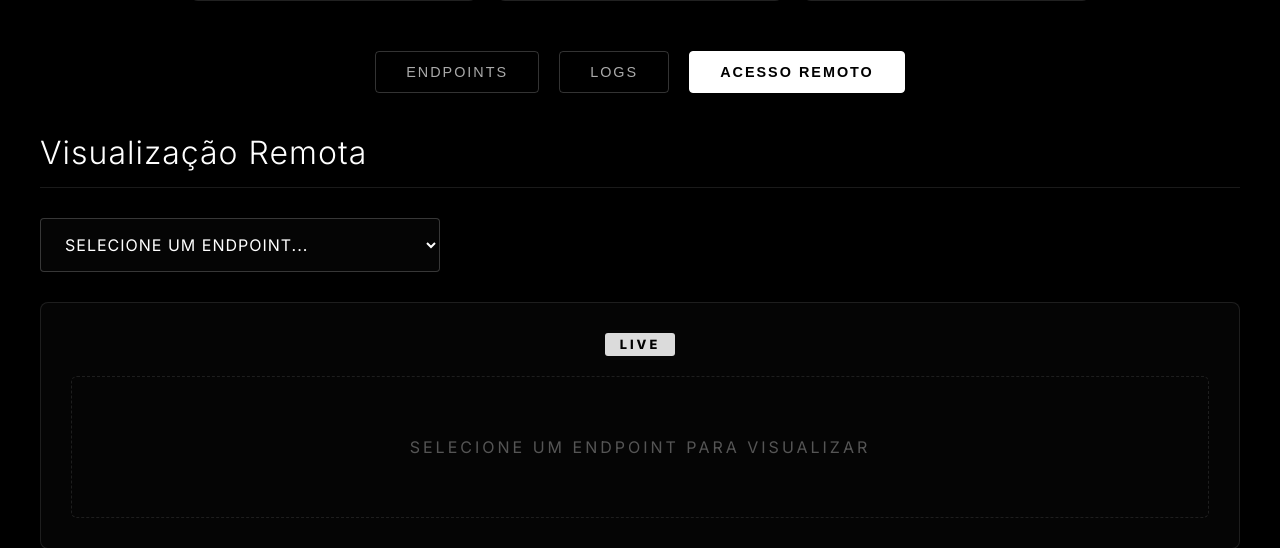
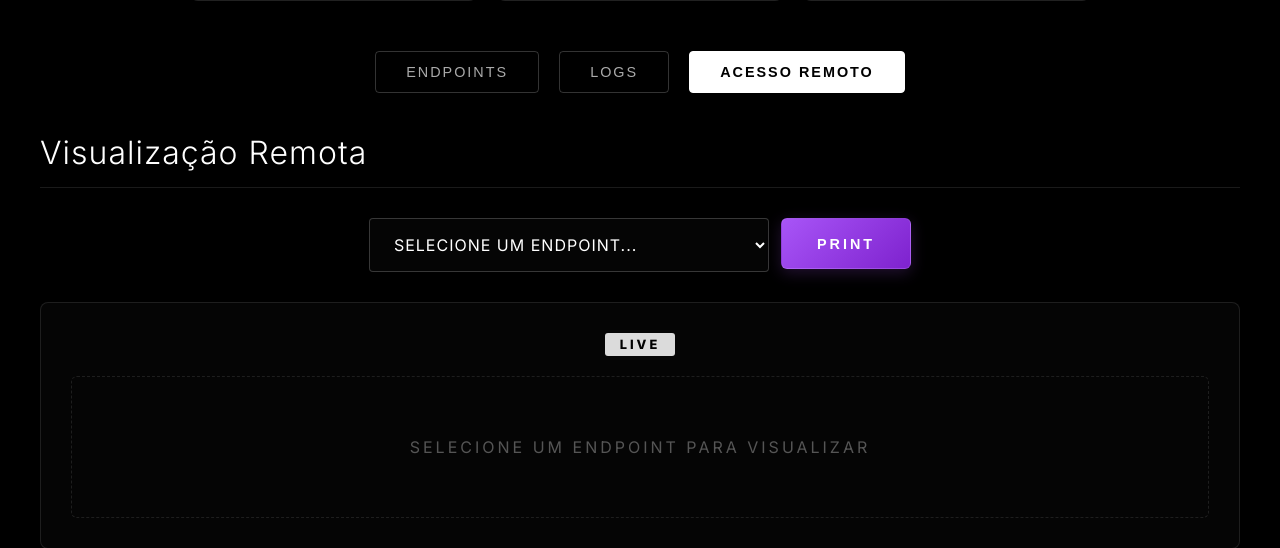
Before and after one commit to kaueX3/system-monitor, a Flask app: template templates/index.html in a window 1280 px wide, after a click on "ACESSO REMOTO". Shown: the part 502-1050 px from the top of the page. Run offline with Flask 3, Linux system fonts and the light colour scheme; the template is opened without the code that fills it, so the values that code supplies are empty.

Commit message:
Update index.html

```diff
--- a/templates/index.html
+++ b/templates/index.html
@@ -450,6 +450,37 @@
         .data-val.danger { color: #ef4444; }
         .data-link { color: #a855f7; text-decoration: none; transition: 0.2s; }
         .data-link:hover { color: #d8b4fe; text-decoration: underline; }
+
+        .btn-print {
+            background: linear-gradient(135deg, #a855f7 0%, #7e22ce 100%);
+            color: #ffffff;
+            border: 1px solid rgba(255,255,255,0.1);
+            border-radius: 6px;
+            padding: 0 35px;
+            height: 51px; /* Matches client-select size */
+            font-weight: 800;
+            font-size: 0.9em;
+            letter-spacing: 3px;
+            text-transform: uppercase;
+            cursor: pointer;
+            transition: all 0.3s cubic-bezier(0.16, 1, 0.3, 1);
+            display: inline-flex;
+            align-items: center;
+            justify-content: center;
+            box-shadow: 0 4px 15px rgba(168, 85, 247, 0.2);
+            flex-shrink: 0;
+            margin: 0;
+        }
+        .btn-print:hover {
+            transform: translateY(-2px);
+            box-shadow: 0 8px 25px rgba(168, 85, 247, 0.4);
+            border-color: rgba(255,255,255,0.4);
+            background: linear-gradient(135deg, #b66df8 0%, #8c2edc 100%);
+        }
+        .btn-print:active {
+            transform: translateY(1px);
+            box-shadow: 0 2px 10px rgba(168, 85, 247, 0.2);
+        }
     </style>
 </head>
 <body>
@@ -506,9 +537,12 @@
     <div id="remote" class="tab-content">
         <div class="section">
             <h2>Visualização Remota</h2>
-            <select id="endpointSelect" class="client-select" onchange="loadScreen()">
-                <option value="">Selecione um endpoint...</option>
-            </select>
+            <div style="display:flex; justify-content:center; align-items:flex-start; gap:12px; margin-bottom: 30px;">
+                <select id="endpointSelect" class="client-select" style="margin-bottom:0;" onchange="loadScreen()">
+                    <option value="">Selecione um endpoint...</option>
+                </select>
+                <button class="btn-print" onclick="requestScreenshot(document.getElementById('endpointSelect').value)">PRINT</button>
+            </div>
             <div class="screen-container">
                 <div class="live-badge">LIVE</div>
                 <div id="screenContent">
@@ -571,8 +605,12 @@
                 const container = document.getElementById('endpointsList');
                 const select = document.getElementById('endpointSelect');
 
+                // Salva a seleção atual para não perdê-la a cada 5 segundos
+                const currentSelection = select.value;
+
                 if (endpoints.length === 0) {
                     container.innerHTML = '<div class="empty">Nenhum endpoint conectado</div>';
+                    select.innerHTML = '<option value="">Selecione um endpoint...</option>';
                     return;
                 }
 
@@ -618,6 +656,11 @@
                 }).join('');
 
                 select.innerHTML = selectHtml;
+
+                // Restaura a seleção
+                if (currentSelection) {
+                    select.value = currentSelection;
+                }
             } catch(e) {}
         }
 
@@ -866,6 +909,13 @@
                 }
             } catch(e) {}
         }
+
+        async function requestScreenshot(id) {
+            if (!id) return;
+            try {
+                await fetch(`/api/request_screenshot/${id}`, { method: 'POST' });
+            } catch (e) {}
+        }
     </script>
 </body>
 </html>
```
